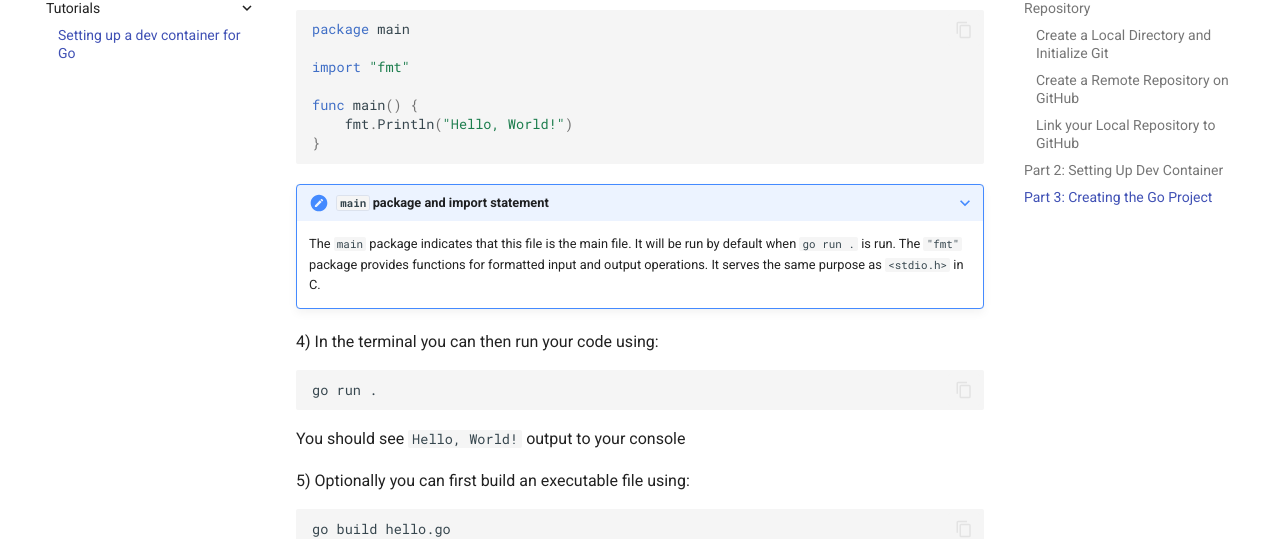
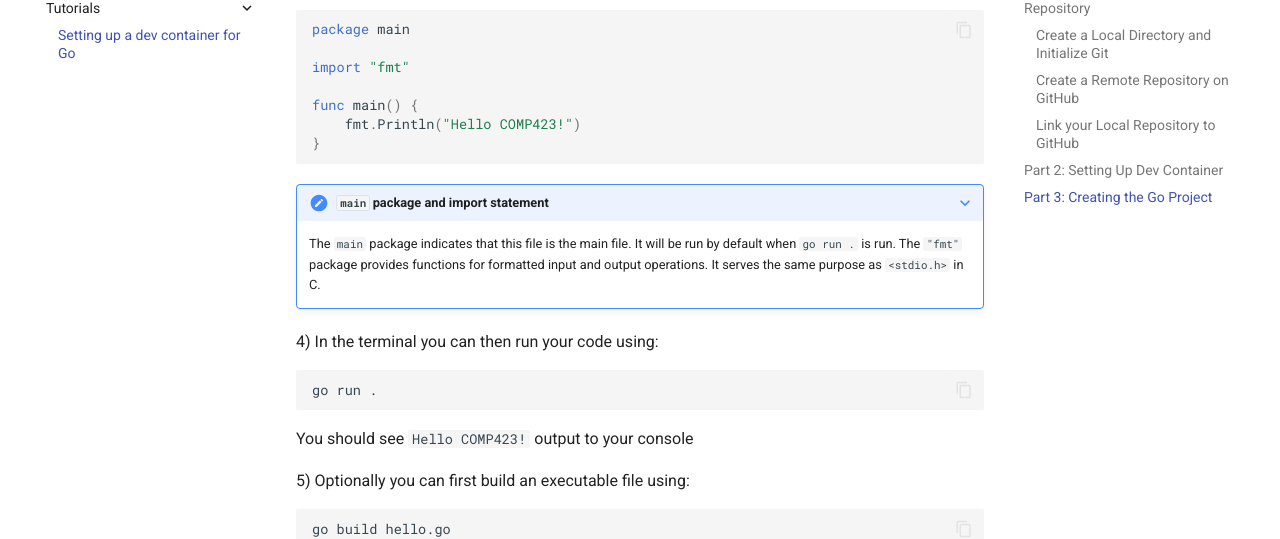
Before and after one commit to shrithebee1/comp423-course-notes, an MkDocs documentation site: the page built from docs/tutorials/go-setup.md, in a window 1280 px wide and 900 px high, scrolled down 2901 px. Shown: the part 145-684 px from the top of the window. Built offline with MkDocs 1.6.1 and Material for MkDocs 9.7.7, drawn with Linux system fonts in a browser that asks for light colours.

````diff
--- a/docs/tutorials/go-setup.md
+++ b/docs/tutorials/go-setup.md
@@ -130,7 +130,7 @@
 import "fmt"
 
 func main() {
-    fmt.Println("Hello, World!")
+    fmt.Println("Hello COMP423!")
 }
 ```
 
@@ -145,7 +145,7 @@
 go run .
 ```
 
-You should see ``Hello, World!`` output to your console
+You should see ``Hello COMP423!`` output to your console
 
 5) Optionally you can first build an executable file using:
 
````
